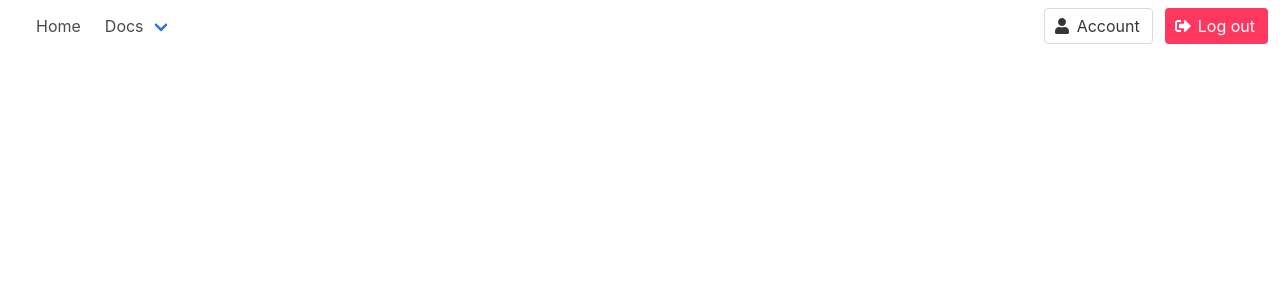
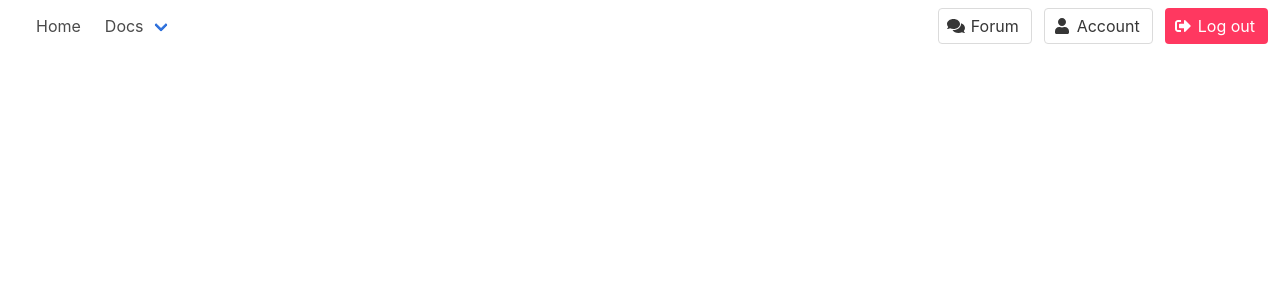
Before and after one commit to Ellie-UK/climate-action-app, a Flask app: page /admin in a window 1280 px wide. Shown: the top 300 px of the page. Run offline with Flask 2, Linux system fonts and the light colour scheme; the visitor is signed in with stand-in values (Sample User, id 1); data comes from the database, SQL or seed files in the repository; some libraries are stand-ins or nearby versions.

Commit message:
Add forum page
 - only visible to authenticated current user

```diff
--- a/app.py
+++ b/app.py
@@ -99,9 +99,11 @@ if __name__ == '__main__':
     # import blueprints
     from users.views import users_blueprint
     from admin.views import admin_blueprint
+    from forum.views import forum_blueprint
 
     # register blueprints with app
     app.register_blueprint(users_blueprint)
     app.register_blueprint(admin_blueprint)
+    app.register_blueprint(forum_blueprint)
 
     app.run(host=my_host, port=free_port, debug=True)
--- a/templates/base.html
+++ b/templates/base.html
@@ -71,6 +71,16 @@
           <div class="navbar-item">
               {% if current_user.is_authenticated %}
               <div class="field is-grouped">
+              <p class="control">
+                <a class="button" href="{{ url_for('forum.forum') }}">
+                  <span class="icon">
+                    <i class="fas fa-comments"></i>
+                  </span>
+                  <span>
+                    Forum
+                  </span>
+                </a>
+              </p>
               <p class="control">
                 <a class="button" href="{{ url_for('users.account') }}">
                   <span class="icon">
```
Also changed, not shown: templates/forum.html (added, +7 -0 lines).
